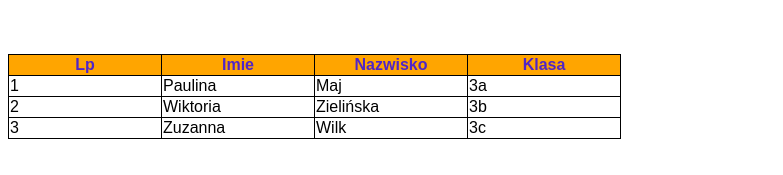
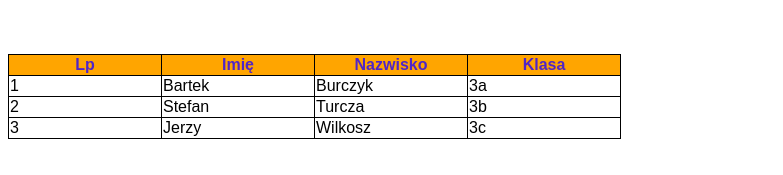
Before and after one commit to Byczur/lekcja-24, a plain HTML site: page index.html in a window 1280 px wide. Shown: the part 391-566 px from the top of the page, without its empty margins (0-783 px from the left). Drawn offline with Linux system fonts and the light colour scheme.

Commit message:
Update index.html

```diff
--- a/index.html
+++ b/index.html
@@ -66,26 +66,26 @@
         <table class="third">
             <tr class="thtr1">
                 <th class="thth1">Lp</th>
-                <th class="thth2">Imie</th>
+                <th class="thth2">Imię</th>
                 <th class="thth3">Nazwisko</th>
                 <th class="thth4">Klasa</th>
             </tr>
             <tr class="thtr2">
                 <td>1</td>
-                <td>Paulina</td>
-                <td>Maj</td>
+                <td>Bartek</td>
+                <td>Burczyk</td>
                 <td>3a</td>
             </tr>
             <tr class="thtr3">
                 <td>2</td>
-                <td>Wiktoria</td>
-                <td>Zielińska</td>
+                <td>Stefan</td>
+                <td>Turcza</td>
                 <td>3b</td>
             </tr>
             <tr class="thtr4">
                 <td>3</td>
-                <td>Zuzanna</td>
-                <td>Wilk</td>
+                <td>Jerzy</td>
+                <td>Wilkosz</td>
                 <td>3c</td>
             </tr>
         </table>
```
